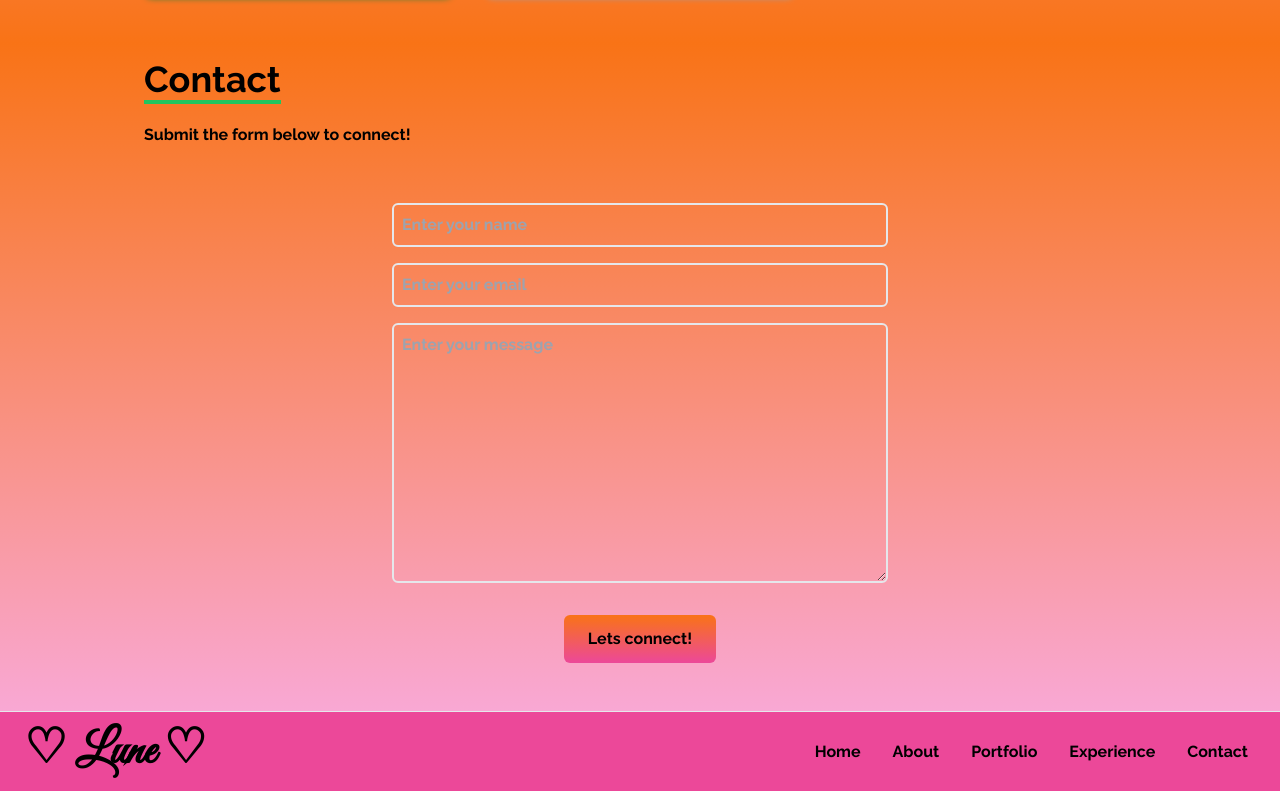
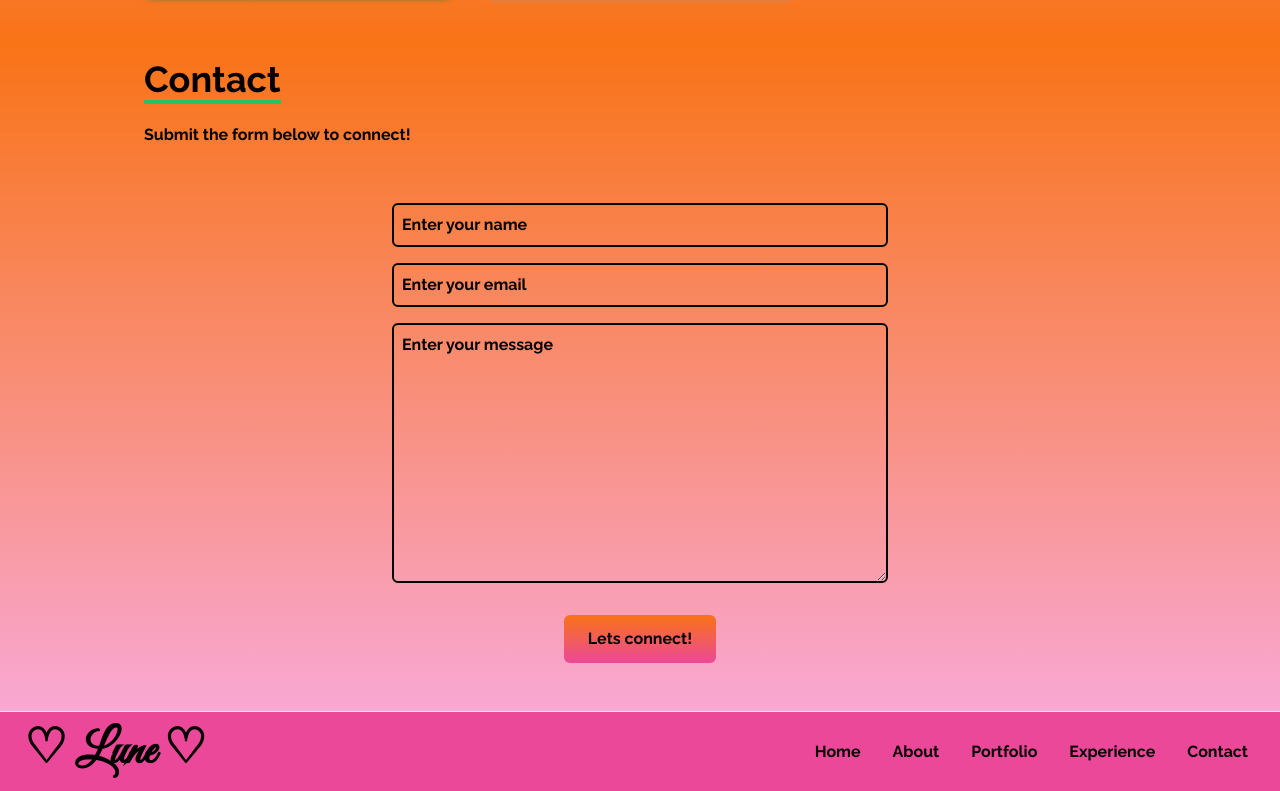
Before and after one commit to lunarfrm777/portfolio, a React (Create React App) app: page / in a window 1280 px wide. Shown: the part 2787-3578 px from the top of the page. Built offline with nearby package versions, Linux system fonts and the light colour scheme.

Commit message:
adjusted styling colour of form and text inside

```diff
--- a/src/components/Contact.js
+++ b/src/components/Contact.js
@@ -9,25 +9,30 @@ const Contact = () => {
                 <p className='py-6'>Submit the form below to connect!</p>
             </div>
 
-            <div className='flex justify-center items-center'>
+            <div className='flex justify-center items-center color-black border-black'>
                 <form action="https://getform.io/f/59ef8857-e2e1-4686-9918-9503458daf07"
                 method='POST'
                 className='flex flex-col w-full md:w-1/2'>
                     <input
                             type='text'
                             name='name'
-                    placeholder='Enter your name' className='p-2 bg-transparent border-2 rounded-md text-black font-bold focus:outline-none'/>
+                            placeholder='Enter your name'
+                            className='p-2 bg-transparent border-2 border-black rounded-md text-black font-bold placeholder-black focus:outline-none'
+                            />
 
                             <input
                             type='text'
                             name='email'
-                    placeholder='Enter your email' className='my-4 p-2 bg-transparent border-2 rounded-md text-black font-bold focus:outline-none'/>
+                            placeholder='Enter your email'
+                            className='my-4 p-2 bg-transparent border-2 border-black rounded-md text-black font-bold placeholder-black focus:outline-none'
+                            />
 
                             <textarea
                             name='message'
                             rows='10'
                             placeholder="Enter your message"
-                    className='p-2 bg-transparent border-2 rounded-md text-black font-bold focus:outline-none'></textarea>
+                            className='p-2 bg-transparent border-2 border-black rounded-md text-black font-bold placeholder-black focus:outline-none'
+                            ></textarea>
 
                     <button
                     className='text-black font-bold bg-gradient-to-b from-orange-500 to-pink-500 px-6 py-3 my-8 mx-auto flex items-center rounded-md hover:scale-110 duration-300'>Lets connect!</button>
```
Lines whose indentation alone changed are shown as unchanged.
